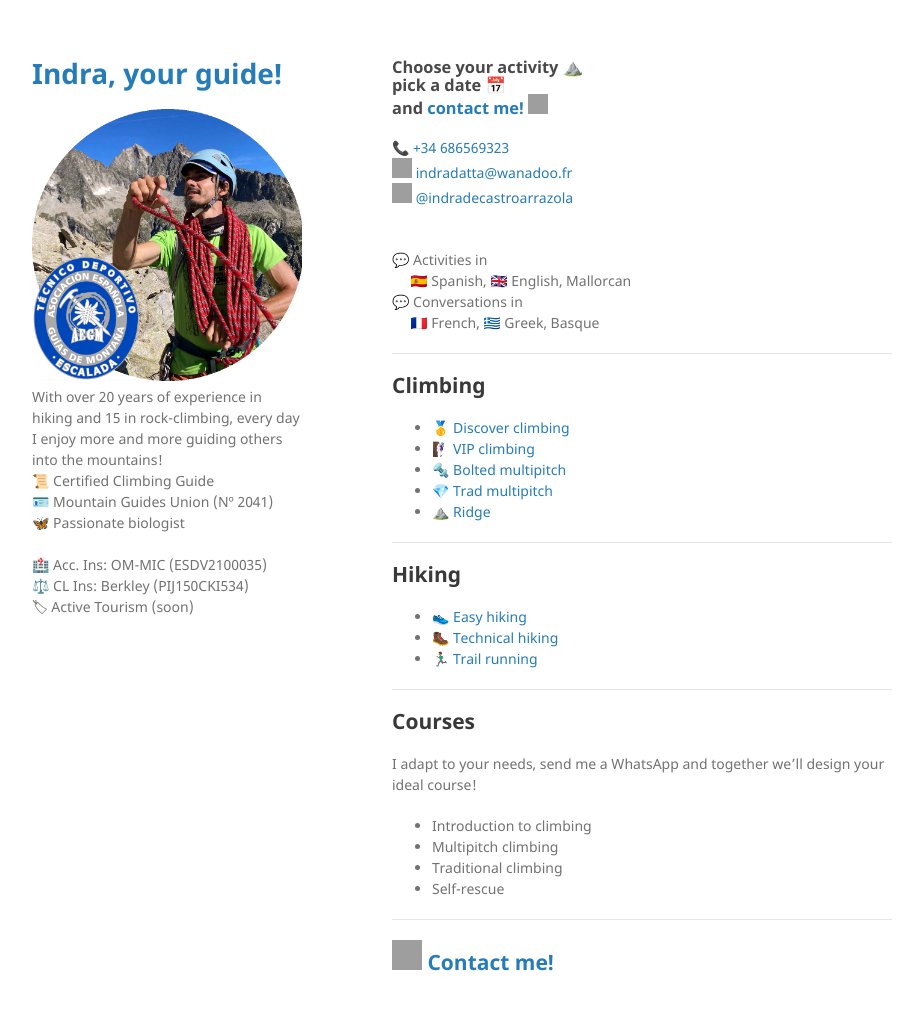
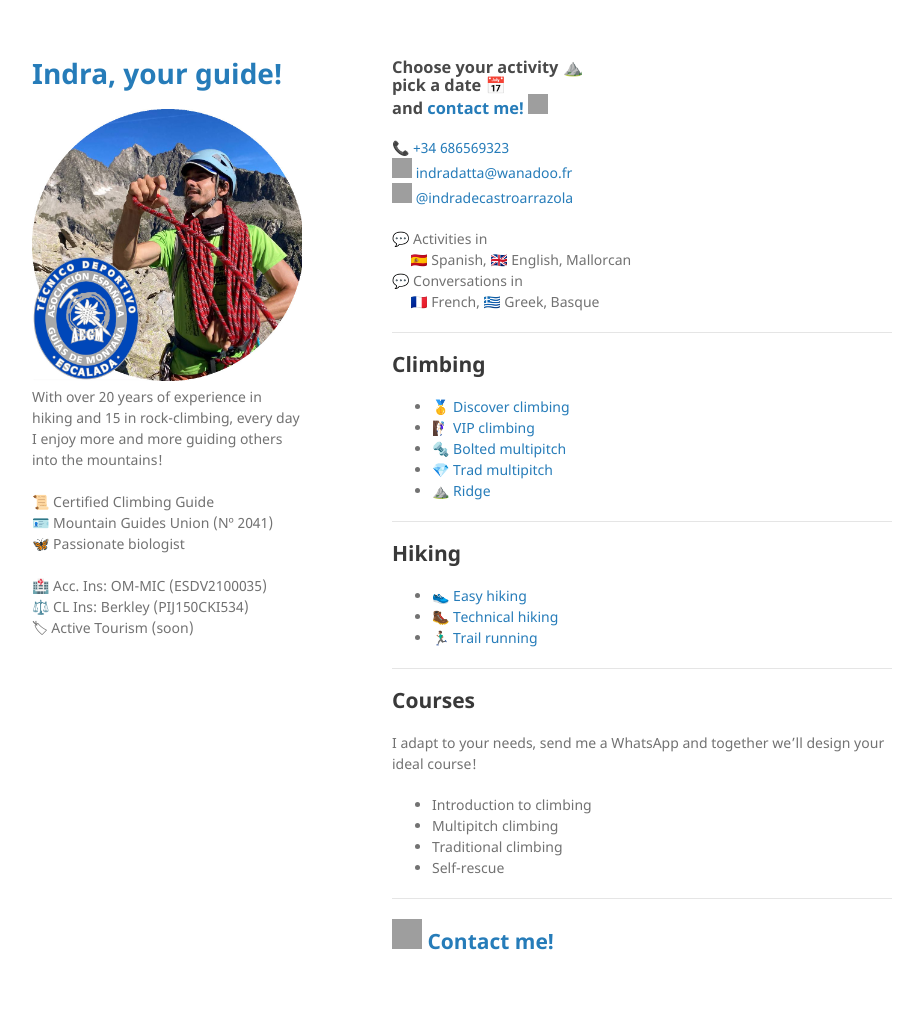
Before and after one commit to indradecastro/MountainGuide, a Jekyll site: the page built from index.md, in a window 1280 px wide and 1044 px high. Shown: the top 1010 px of the window, without its empty margins (178-1093 px from the left). Built offline with Jekyll 4.4.1, drawn with Linux system fonts in a browser that asks for light colours; emoji names are drawn with the system emoji font; our own code applies the rules of GitHub Pages for plain Markdown files; grey boxes are pictures that could not be loaded.

Commit message:
add description

```diff
--- a/_config.yml
+++ b/_config.yml
@@ -2,6 +2,7 @@ title: Indra, your guide!
 logo: /assets/img/feo-circle-aegm.jpg
 description: |
   With over 20 years of experience in hiking and 15 in rock-climbing, every day I enjoy more and more guiding others into the mountains! <br>
+  <br>
   📜 Certified Climbing Guide <br>
   🪪 Mountain Guides Union (Nº 2041) <br>
   🦋 Passionate biologist <br>
--- a/index.md
+++ b/index.md
@@ -8,7 +8,6 @@ layout: default
 <img src="https://raw.githubusercontent.com/FortAwesome/Font-Awesome/6.x/svgs/regular/envelope.svg" width="20" height="20"> [indradatta@wanadoo.fr](mailto:indradatta@wanadoo.fr)<br>
 <img src="https://raw.githubusercontent.com/FortAwesome/Font-Awesome/6.x/svgs/brands/instagram.svg" width="20" height="20"> [@indradecastroarrazola](https://www.instagram.com/indradecastroarrazola/)<br>
 
-<br>
 💬 Activities in<br>
 &nbsp;&nbsp;&nbsp;&nbsp;&nbsp;🇪🇸 Spanish, 🇬🇧 English, Mallorcan <br>
 💬 Conversations in<br>
```
